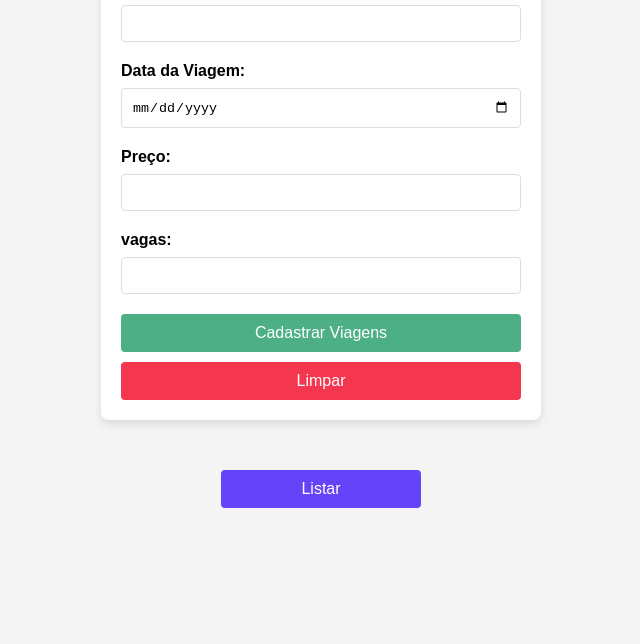
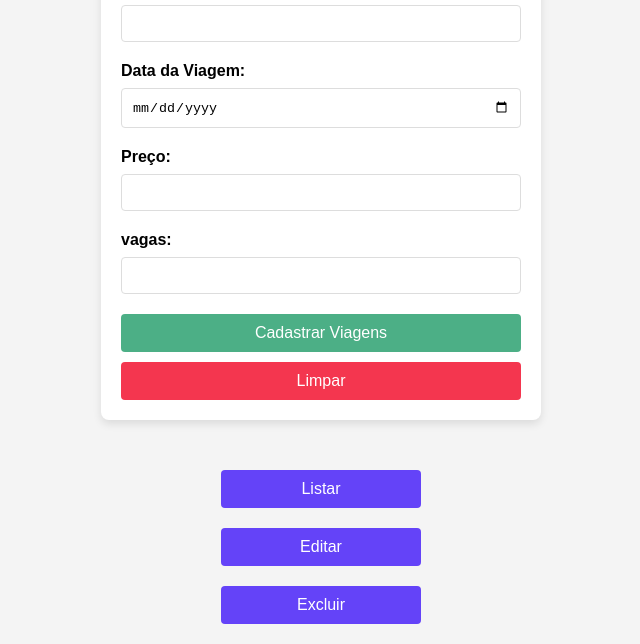
Before and after one commit to AndriellyMaria/agenciaviagens, a website: page index.html in a window 1280 px wide. Shown: the part 169-813 px from the top of the page, without its empty margins (319-959 px from the left). Drawn offline with Linux system fonts and the light colour scheme.

Commit message:
alterações no código: inserção dos botões editar e excluir(não finalizado)

```diff
--- a/index.html
+++ b/index.html
@@ -29,7 +29,9 @@
     </div>
 
     <div>
-        <a href="/Listar"><button class="Listar">Listar</button>
+        <a href="/Listar"><button class="Listar">Listar</button></a>
+        <a href="/Editar"><button class="Editar">Editar</button></a>
+        <a href="/Excluir"><button class="Excluir">Excluir</button></a>
     </div>
 </body>
 </html>
--- a/public/style.css
+++ b/public/style.css
@@ -113,3 +113,39 @@ button.Listar {
 button.Listar:hover {
     opacity: 0.9;
 }
+
+button.Editar {
+    display: block;
+    background-color: #6443f8;
+    color: white;
+    border: none;
+    padding: 10px 15px;
+    text-align: center;
+    font-size: 16px;
+    border-radius: 4px;
+    cursor: pointer;
+    width: 200px;
+    margin: 20px auto;
+}
+
+button.Editar:hover {
+    opacity: 0.9;
+}
+
+button.Excluir {
+    display: block;
+    background-color: #6443f8;
+    color: white;
+    border: none;
+    padding: 10px 15px;
+    text-align: center;
+    font-size: 16px;
+    border-radius: 4px;
+    cursor: pointer;
+    width: 200px;
+    margin: 20px auto;
+}
+
+button.Excluir:hover {
+    opacity: 0.9;
+}
```
Also changed, not shown: index.js (+48 -0 lines).
